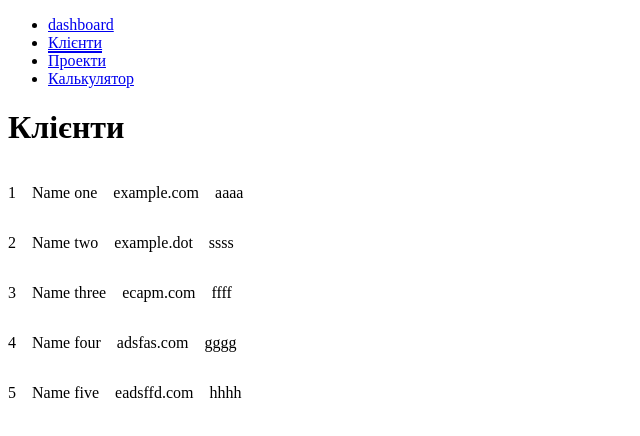
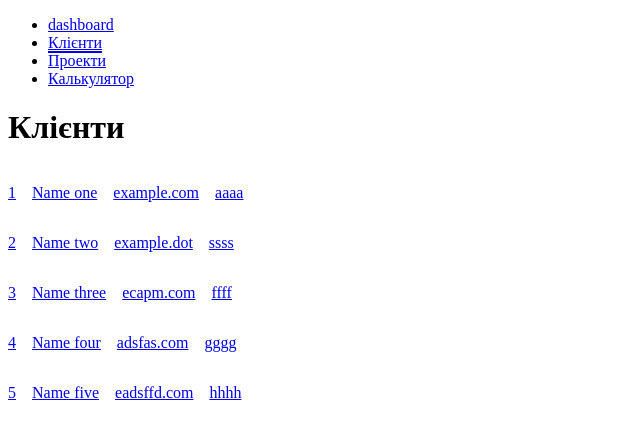
Before and after one commit to Mortiarion/fe, a SvelteKit app: page /clients in a window 1280 px wide. Shown: the top 436 px of the page, without its empty margins (0-640 px from the left). Built offline with nearby package versions, Linux system fonts and the light colour scheme.

Commit message:
feat: dinamic route /clients/[id]

```diff
--- a/src/lib/components/NavLink.svelte
+++ b/src/lib/components/NavLink.svelte
@@ -2,8 +2,10 @@
 	import { resolve } from '$app/paths';
 	import { page } from '$app/state';
 	import type { RouteId } from '$app/types';
-
-	let { href, label }: { href: RouteId; label: string } = $props();
+	type StaticRouteId = Exclude<RouteId, `${string}[${string}`>;
+	// тут виключаєм з головного роута динамічний роут
+	// nav links only ever point at sections, never at a [param] route
+	let { href, label }: { href: StaticRouteId; label: string } = $props();
 
 	const pathname = $derived(page.url.pathname);
 	const isActive = (target: string) => pathname === target || pathname.startsWith(target + '/');
--- /dev/null
+++ b/src/lib/data/clients.ts
@@ -0,0 +1,34 @@
+import type { Client } from '#lib/types.ts';
+
+export const clients: Client[] = [
+	{
+		id: 1,
+		name: 'Name one',
+		email: 'example.com',
+		createdAt: 'aaaa'
+	},
+	{
+		id: 2,
+		name: 'Name two',
+		email: 'example.dot',
+		createdAt: 'ssss'
+	},
+	{
+		id: 3,
+		name: 'Name three',
+		email: 'ecapm.com',
+		createdAt: 'ffff'
+	},
+	{
+		id: 4,
+		name: 'Name four',
+		email: 'adsfas.com',
+		createdAt: 'gggg'
+	},
+	{
+		id: 5,
+		name: 'Name five',
+		email: 'eadsffd.com',
+		createdAt: 'hhhh'
+	}
+];
--- a/src/routes/clients/+page.svelte
+++ b/src/routes/clients/+page.svelte
@@ -1,43 +1,14 @@
 <script lang="ts">
+	import { clients } from '#lib/data/clients.ts';
+	import { resolve } from '$app/paths';
+
 	import ClientCard from '#lib/components/ClientCard.svelte';
-	import type { Client } from '#lib/types.ts';
-
-	const clients: Client[] = [
-		{
-			id: 1,
-			name: 'Name one',
-			email: 'example.com',
-			createdAt: 'aaaa'
-		},
-		{
-			id: 2,
-			name: 'Name two',
-			email: 'example.dot',
-			createdAt: 'ssss'
-		},
-		{
-			id: 3,
-			name: 'Name three',
-			email: 'ecapm.com',
-			createdAt: 'ffff'
-		},
-		{
-			id: 4,
-			name: 'Name four',
-			email: 'adsfas.com',
-			createdAt: 'gggg'
-		},
-		{
-			id: 5,
-			name: 'Name five',
-			email: 'eadsffd.com',
-			createdAt: 'hhhh'
-		}
-	];
 </script>
 
 <h1>Клієнти</h1>
 
 {#each clients as client (client.id)}
-	<ClientCard {client} />
+	<a href={resolve('/clients/[id]', { id: String(client.id) })}>
+		<ClientCard {client} />
+	</a>
 {/each}
```
Also changed, not shown: src/routes/clients/[id]/+page.svelte (added, +20 -0 lines).
